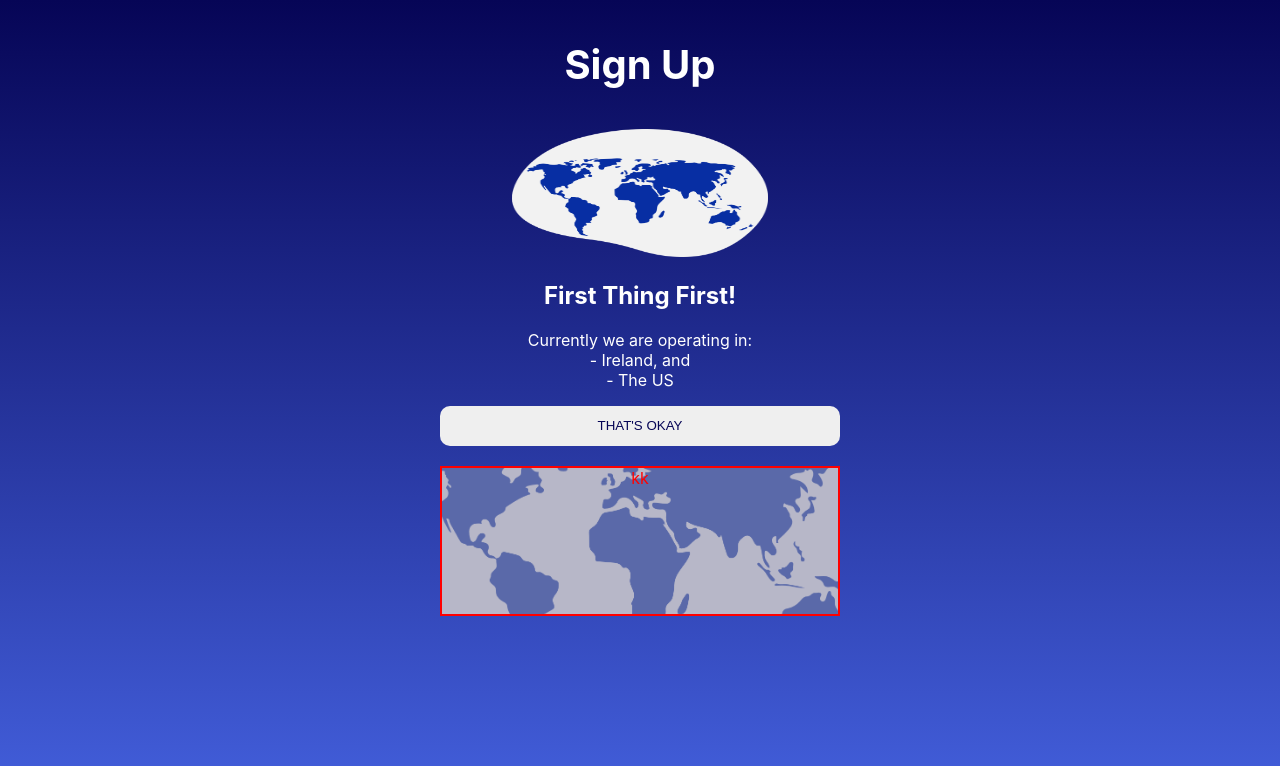
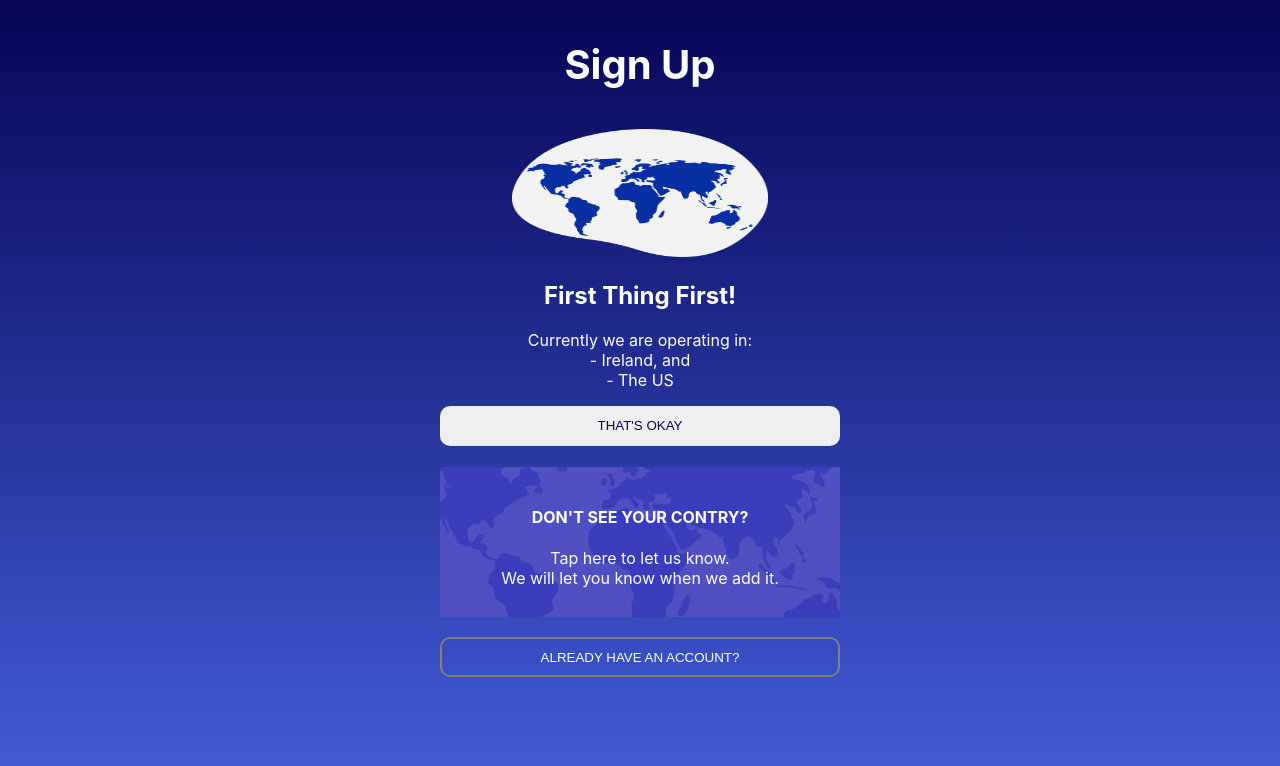
Before and after one commit to Custxmer/Custxmer-Web-App, a Next.js app: page /signup in a window 1280 px wide. Shown: the top 766 px of the page. Built offline with nearby package versions, Linux system fonts and the light colour scheme.

Commit message:
Complete Sign Up UI

```diff
--- a/pages/signup.tsx
+++ b/pages/signup.tsx
@@ -15,11 +15,25 @@ const Signup = () => {
           alt="Logo"
         />
         <h2>First Thing First!</h2>
-        <p>Currently we are operating in:<br />- Ireland, and<br />- The US</p>
-        <button className={`button main-blue ${styles.okay}`}>THAT'S OKAY</button>
+        <p>
+          Currently we are operating in:
+          <br />- Ireland, and
+          <br />- The US
+        </p>
+        <button className={`button main-blue ${styles.okay}`}>
+          THAT'S OKAY
+        </button>
         <div className={styles.noCountry}>
-          <div className={styles.innerDiv}>kk</div>
+          <div className={styles.innerDiv}>
+            <h4 className={styles.letYouKnow}>DON'T SEE YOUR CONTRY?</h4>
+            <p>
+              Tap here to let us know.
+              <br />
+              We will let you know when we add it.
+            </p>
+          </div>
         </div>
+        <button className={`button ${styles.already}`}>ALREADY HAVE AN ACCOUNT?</button>
       </div>
     </main>
   );
--- a/styles/Signup.module.css
+++ b/styles/Signup.module.css
@@ -27,8 +27,6 @@
 .noCountry {
   height: 150px;
   margin: 20px 0;
-  color: red;
-  border: 2px solid red;
   background: url('/world_map.png') no-repeat center;
   background-size: 130%;
 }
@@ -36,6 +34,16 @@
 .innerDiv {
   width: 100%;
   height: 100%;
-  background-color: rgba(146, 146, 173, 0.6);
-  /* opacity: 5; */
+  background-color: rgba(63, 63, 190, 0.9);
 }
+
+.letYouKnow {
+  padding-top: 40px;
+}
+
+.already {
+  width: 400px;
+  background-color: transparent;
+  color: white;
+  border: 2px solid grey;
+}
```
